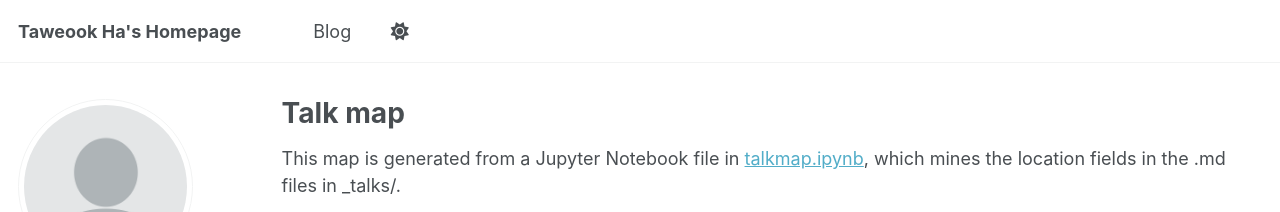
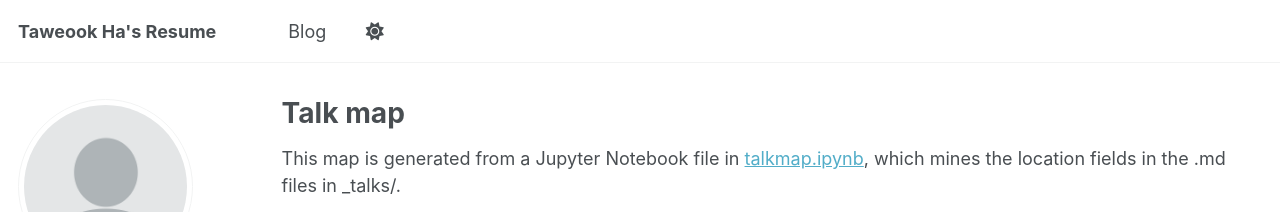
Before and after one commit to hataewook/hataewook.github.io, a Jekyll site: the page built from _pages/talkmap.html, in a window 1280 px wide. Shown: the top 212 px of the page. Built offline with Jekyll 4.4.1, drawn with Linux system fonts in a browser that asks for light colours; nearby versions of some CDN libraries; some web fonts are replaced; a script bundle is joined from its source files by our own code; library files that are not in the unit come from our copies.

Commit message:
change title

```diff
--- a/_config.yml
+++ b/_config.yml
@@ -9,7 +9,7 @@
 # Basic Site Settings
 locale                   : "en-US"
 site_theme               : "default" # The available themes options are "default", "air", "sunrise", "mint", "dirt" and "contrast"
-title                    : "Taweook Ha's Homepage"
+title                    : "Taweook Ha's Resume"
 title_separator          : "-"
 name                     : &name "Taewook Ha"
 description              : &description "Taewook Ha, Ph.D. Student in UVR Lab at KAIST"   # Update this with a general description of your site, this is the default if not overridden by a page
```
